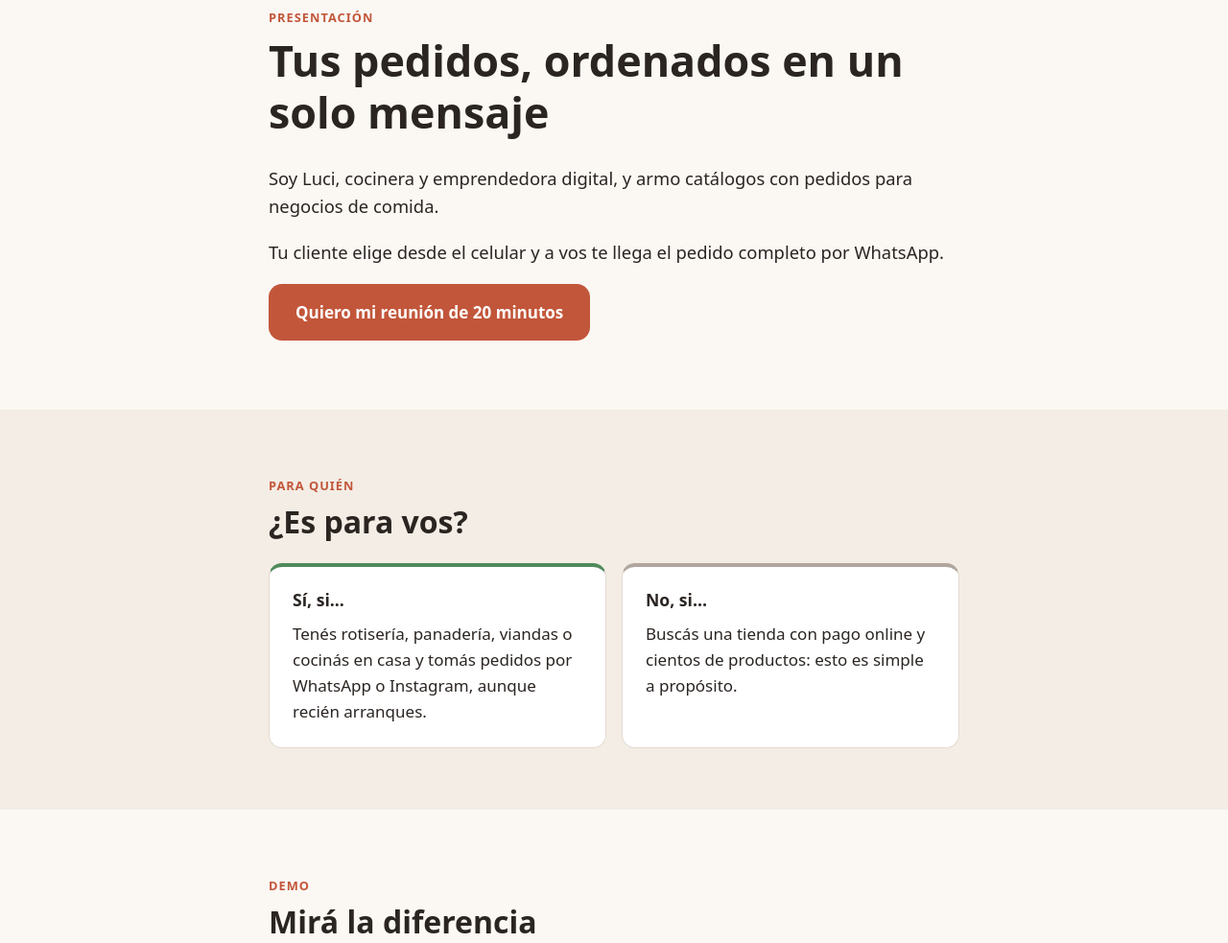
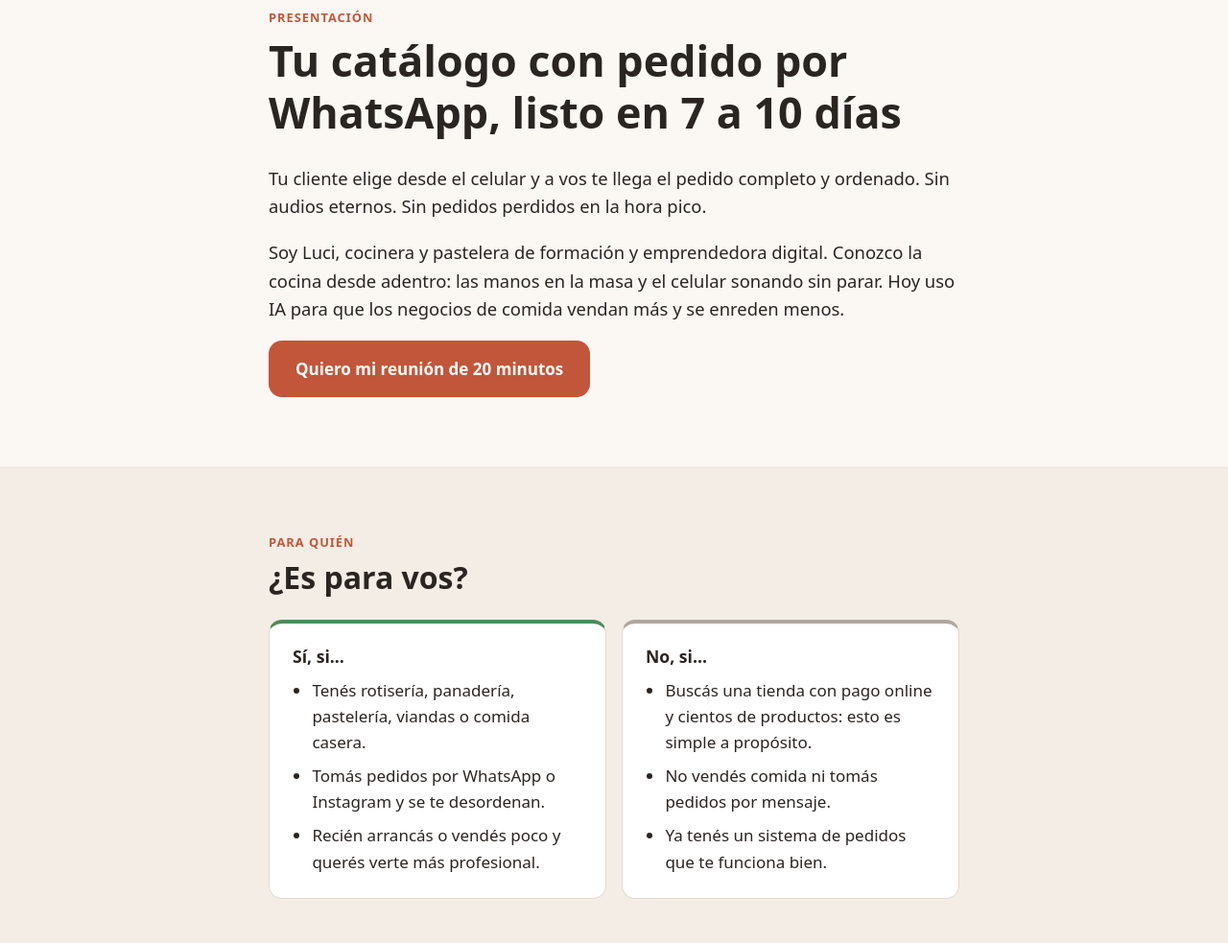
Before and after one commit to lucianafilipoff/portafolioprueba, a plain HTML site: page index.html in a window 1280 px wide. Shown: the part 142-1125 px from the top of the page at 96% size. Drawn offline with Linux system fonts and the light colour scheme.

Commit message:
Add files via upload

```diff
--- a/index.html
+++ b/index.html
@@ -155,6 +155,10 @@
       padding: 24px;
     }
     .tarjeta p { margin: 0; }
+    /* Viñetas dentro de las tarjetas "Sí, si… / No, si…" */
+    .lista { margin: 0; padding-left: 1.2em; }
+    .lista li { margin-bottom: 8px; }
+    .lista li:last-child { margin-bottom: 0; }
     .tarjeta-si { border-top: 4px solid #4f8a5b; }
     .tarjeta-no { border-top: 4px solid #b0a69e; }
 
@@ -283,9 +287,10 @@
     <section class="presentacion" id="inicio">
       <div class="contenedor">
         <span class="etiqueta">Presentación</span>
-        <h1>Tus pedidos, ordenados en un solo mensaje</h1>
-        <p>Soy Luci, cocinera y emprendedora digital, y armo catálogos con pedidos para negocios de comida.</p>
-        <p>Tu cliente elige desde el celular y a vos te llega el pedido completo por WhatsApp.</p>
+        <!-- Frase de oferta: qué entrego, a quién y en cuánto tiempo -->
+        <h1>Tu catálogo con pedido por WhatsApp, listo en 7 a 10 días</h1>
+        <p>Tu cliente elige desde el celular y a vos te llega el pedido completo y ordenado. Sin audios eternos. Sin pedidos perdidos en la hora pico.</p>
+        <p>Soy Luci, cocinera y pastelera de formación y emprendedora digital. Conozco la cocina desde adentro: las manos en la masa y el celular sonando sin parar. Hoy uso IA para que los negocios de comida vendan más y se enreden menos.</p>
         <a href="#reunion" class="boton">Quiero mi reunión de 20 minutos</a>
       </div>
     </section>
@@ -300,11 +305,19 @@
         <div class="tarjetas">
           <div class="tarjeta tarjeta-si">
             <h3>Sí, si…</h3>
-            <p>Tenés rotisería, panadería, viandas o cocinás en casa y tomás pedidos por WhatsApp o Instagram, aunque recién arranques.</p>
+            <ul class="lista">
+              <li>Tenés rotisería, panadería, pastelería, viandas o comida casera.</li>
+              <li>Tomás pedidos por WhatsApp o Instagram y se te desordenan.</li>
+              <li>Recién arrancás o vendés poco y querés verte más profesional.</li>
+            </ul>
           </div>
           <div class="tarjeta tarjeta-no">
             <h3>No, si…</h3>
-            <p>Buscás una tienda con pago online y cientos de productos: esto es simple a propósito.</p>
+            <ul class="lista">
+              <li>Buscás una tienda con pago online y cientos de productos: esto es simple a propósito.</li>
+              <li>No vendés comida ni tomás pedidos por mensaje.</li>
+              <li>Ya tenés un sistema de pedidos que te funciona bien.</li>
+            </ul>
           </div>
         </div>
       </div>
```
